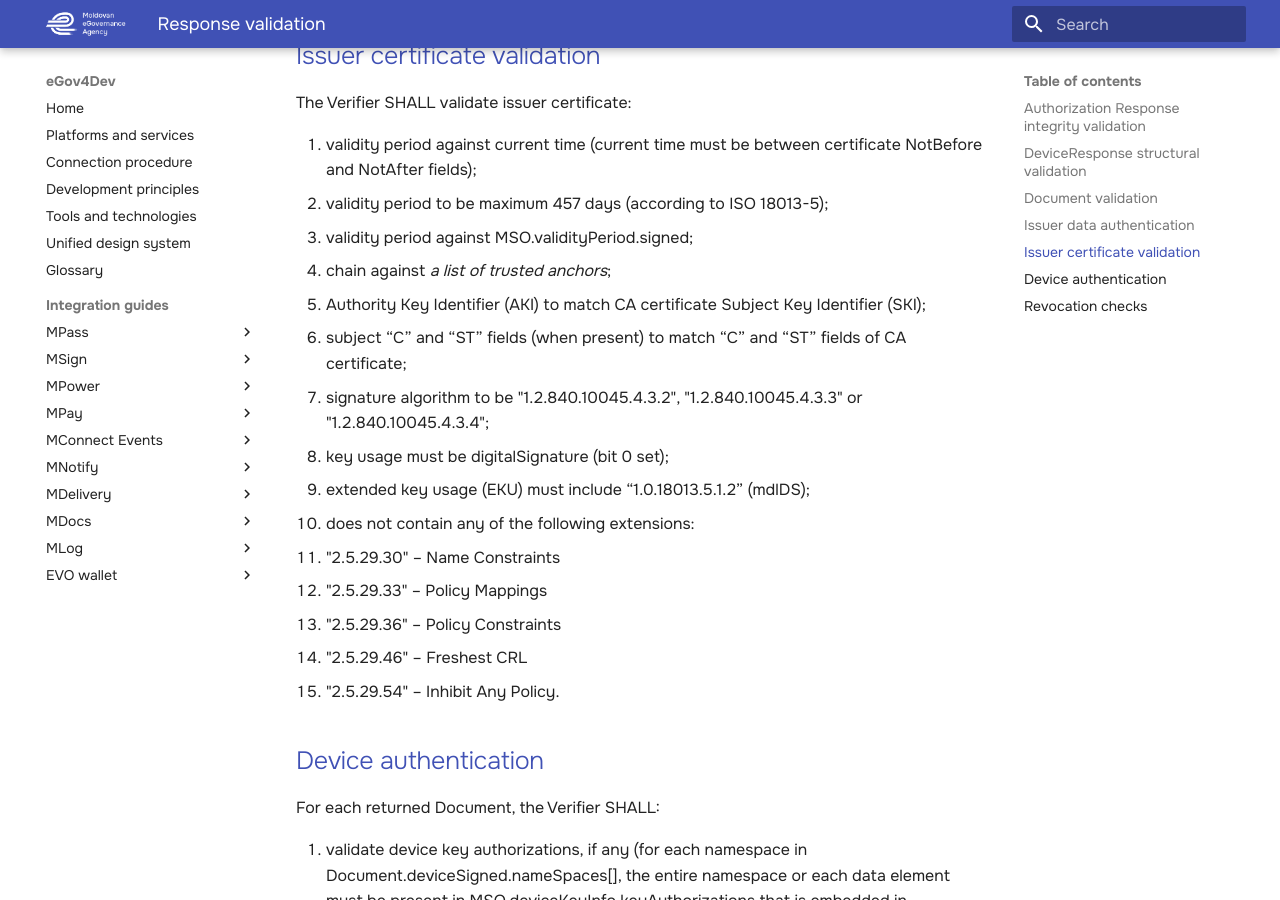
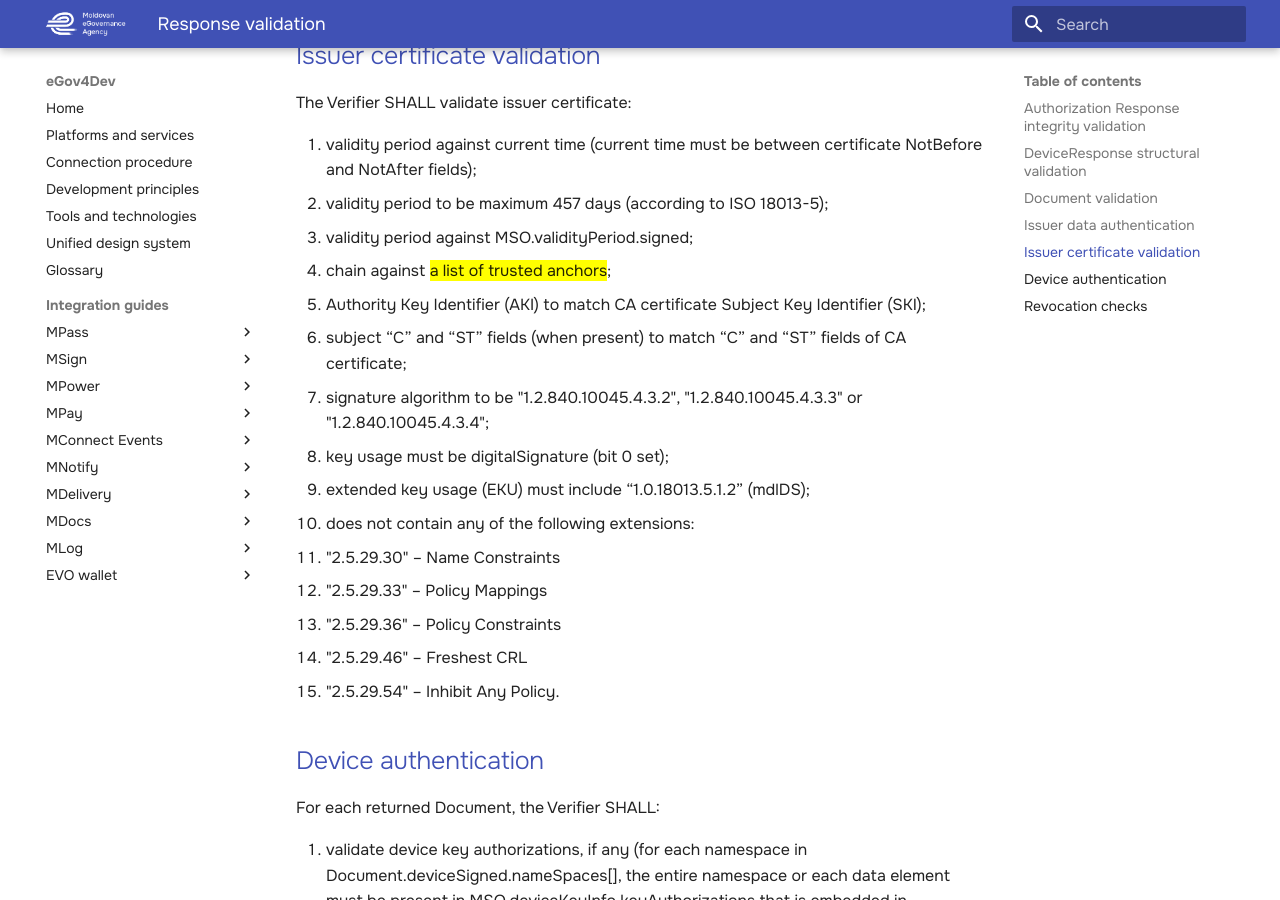
Before and after one commit to egov-moldova/egov4dev, an MkDocs documentation site: the page built from docs/guides/EVO-wallet/response.md, in a window 1280 px wide and 900 px high, scrolled down 1557 px. Built offline with MkDocs 1.6.1 and Material for MkDocs 9.7.7, drawn with Linux system fonts in a browser that asks for light colours.

Commit message:
Update formatting for trusted anchors in response.md

```diff
--- a/docs/guides/EVO-wallet/response.md
+++ b/docs/guides/EVO-wallet/response.md
@@ -44,7 +44,7 @@
 1. validity period against current time (current time must be between certificate NotBefore and NotAfter fields);
 2. validity period to be maximum 457 days (according to ISO 18013-5);
 3. validity period against MSO.validityPeriod.signed;
-4. chain against _a list of trusted anchors_;
+4. chain against <span class="highlight-text-yellow">a list of trusted anchors</span>;
 5. Authority Key Identifier (AKI) to match CA certificate Subject Key Identifier (SKI);
 6. subject “C” and “ST” fields (when present) to match “C” and “ST” fields of CA certificate;
 7. signature algorithm to be "1.2.840.10045.4.3.2", "1.2.840.10045.4.3.3" or "1.2.840.10045.4.3.4";
```
